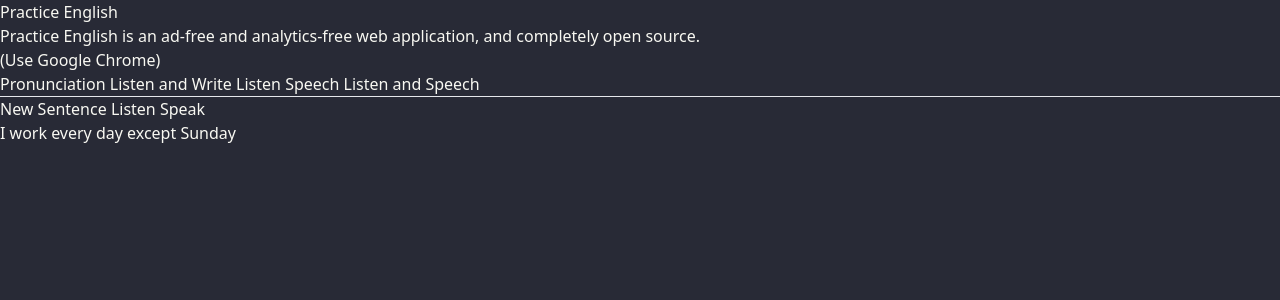
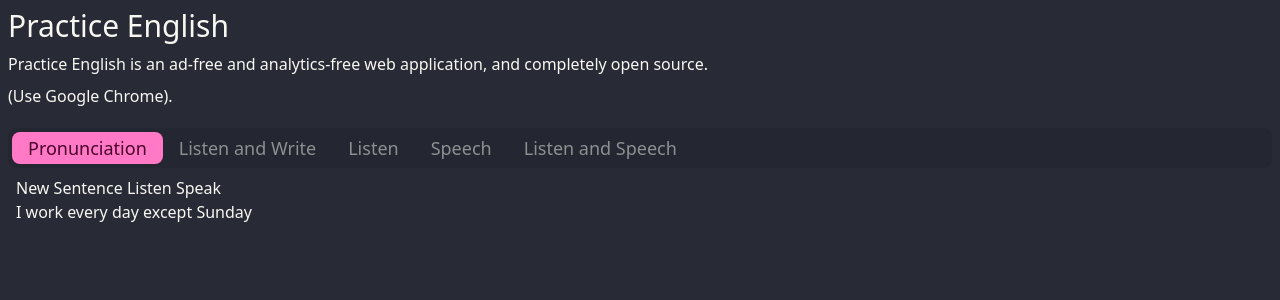
Before and after one commit to aronkst/practice-english, a Svelte app: page / in a window 1280 px wide. Shown: the top 300 px of the page. Built offline with nearby package versions, Linux system fonts and the light colour scheme.

Commit message:
new design on index and app

```diff
--- a/index.html
+++ b/index.html
@@ -9,22 +9,24 @@
 		<link rel="manifest" href="/manifest.json" />
 	</head>
 	<body>
-		<header>
-			<h1>Practice English</h1>
-			<p>
+		<div class="container mx-auto px-2">
+			<header class="mt-2">
+				<h1 class="text-3xl mb-2">Practice English</h1>
+				<p class="text-base">
 					Practice English is an ad-free and analytics-free web application, and completely
 					<a href="https://github.com/aronkst/english-pronunciation" target="_blank" rel="noreferrer"
 						>open source</a
 					>.
 				</p>
-			<p>(Use Google Chrome)</p>
+				<p class="text-base mt-2">(Use Google Chrome).</p>
 			</header>
 			<main>
 				<div id="app">
-				<p>Loading ...</p>
-				<p>Either enable JavaScript or an error has occurred</p>
+					<p class="text-base">Loading ...</p>
+					<p class="text-base">Either enable JavaScript or an error has occurred</p>
 				</div>
 			</main>
+		</div>
 		<script type="module" src="/src/main.js"></script>
 	</body>
 </html>
--- a/src/App.svelte
+++ b/src/App.svelte
@@ -24,14 +24,17 @@
 	}
 </script>
 
-<button on:click={() => setShow(0)}>Pronunciation</button>
-<button on:click={() => setShow(1)}>Listen and Write</button>
-<button on:click={() => setShow(2)}>Listen</button>
-<button on:click={() => setShow(3)}>Speech</button>
-<button on:click={() => setShow(4)}>Listen and Speech</button>
+<div class="mt-5">
+	<div class="tabs tabs-boxed">
+		<button class="tab text-lg" class:tab-active={show === 0} on:click={() => setShow(0)}>Pronunciation</button>
+		<button class="tab text-lg" class:tab-active={show === 1} on:click={() => setShow(1)}>Listen and Write</button>
+		<button class="tab text-lg" class:tab-active={show === 2} on:click={() => setShow(2)}>Listen</button>
+		<button class="tab text-lg" class:tab-active={show === 3} on:click={() => setShow(3)}>Speech</button>
+		<button class="tab text-lg" class:tab-active={show === 4} on:click={() => setShow(4)}>Listen and Speech</button>
+	</div>
+</div>
 
-<hr />
-
+<div class="p-2">
 	{#if show === 0}
 		<Pronunciation {speech} {recognition} />
 	{/if}
@@ -51,3 +54,4 @@
 	{#if show === 4}
 		<ListenSpeech {speech} {recognition} />
 	{/if}
+</div>
```
Lines whose indentation alone changed are shown as unchanged.
